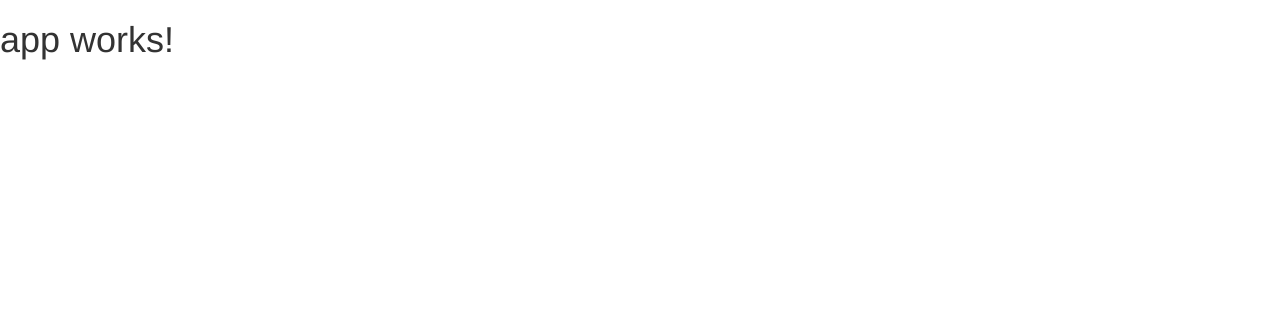
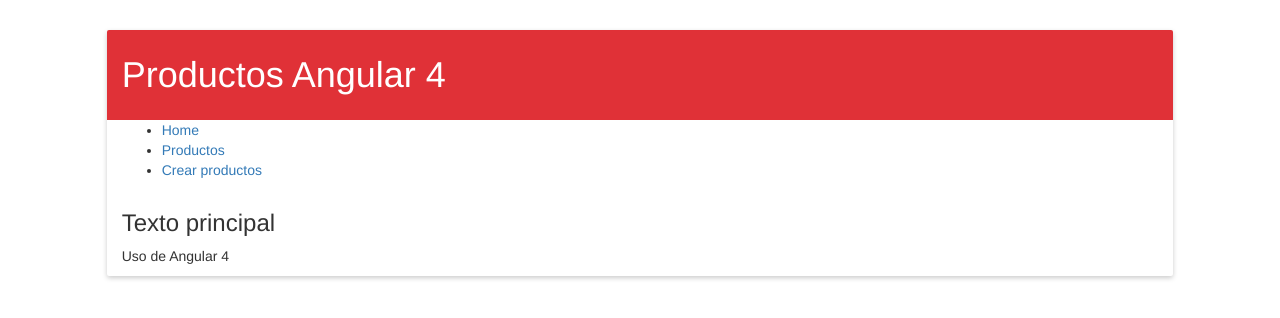
Before and after one commit to pablosilvab/curso-angular4-webapp, an Angular app: page / in a window 1280 px wide. Shown: the top 318 px of the page. Built offline with nearby package versions, Linux system fonts and the light colour scheme.

Commit message:
Maquetación inicial

```diff
--- a/src/app/app.component.html
+++ b/src/app/app.component.html
@@ -1,3 +1,22 @@
-<h1>
-  {{title}}
-</h1>
+<div id="content" class="col-lg-10 col-lg-offset-1">
+  <header id="header" class="col-lg-12">
+    <h1>
+      {{title}}
+    </h1>
+  </header>
+  <nav id ="nav" class="col-lg-12">
+    <ul>
+      <li><a href="#">Home</a></li>
+      <li><a href="#">Productos</a></li>
+      <li><a href="#">Crear productos</a></li>
+    </ul>
+  </nav>
+  <section id="main" class="col-lg-12">
+    <!-- Componente actual -->
+    <h3>Texto principal</h3>
+  </section>
+
+  <footer class="col-lg-12">
+    <p>Uso de Angular 4</p>
+  </footer>
+</div>
--- a/src/app/app.component.ts
+++ b/src/app/app.component.ts
@@ -6,5 +6,5 @@ import { Component } from '@angular/core';
   styleUrls: ['./app.component.css']
 })
 export class AppComponent {
-  title = 'app works!';
+  title = 'Productos Angular 4';
 }
--- /dev/null
+++ b/src/assets/styles.css
@@ -0,0 +1,21 @@
+#content{
+    margin-top: 30px;
+    border-radius: 2px;
+    background: white;
+    box-shadow: 0px 2px 5px #ccc;
+    padding: 0px;
+    overflow: hidden;
+}
+
+#header{
+    background: #E03137;
+    color: white;
+    margin: 0px;
+    height: 90px;
+    line-height: 90px;
+}
+
+#header h1{
+    display: block;
+    line-height: 50px;
+}
--- a/src/index.html
+++ b/src/index.html
@@ -1,5 +1,6 @@
 <!doctype html>
 <html>
+
 <head>
   <meta charset="utf-8">
   <title>CursoAngular4Webapp</title>
@@ -8,14 +9,18 @@
   <meta name="viewport" content="width=device-width, initial-scale=1">
   <link rel="icon" type="image/x-icon" href="favicon.ico">
 
-<!-- jQuery -->
-<script type="text/javascript" src="assets/jquery.min.js"></script>
+  <!-- jQuery -->
+  <script type="text/javascript" src="assets/jquery.min.js"></script>
   <!-- Bootstrap -->
-  <link rel="stylesheet" href="assets/bootstrap/css/bootstrap.min.css"/>
+  <link rel="stylesheet" href="assets/bootstrap/css/bootstrap.min.css" />
   <script type="text/javascript" src="assets/bootstrap/js/bootstrap.min.js"></script>
 
+  <!-- Estilos -->
+  <link rel="stylesheet" href="assets/styles.css" />
 </head>
+
 <body>
   <app-root>Loading...</app-root>
 </body>
+
 </html>
```
